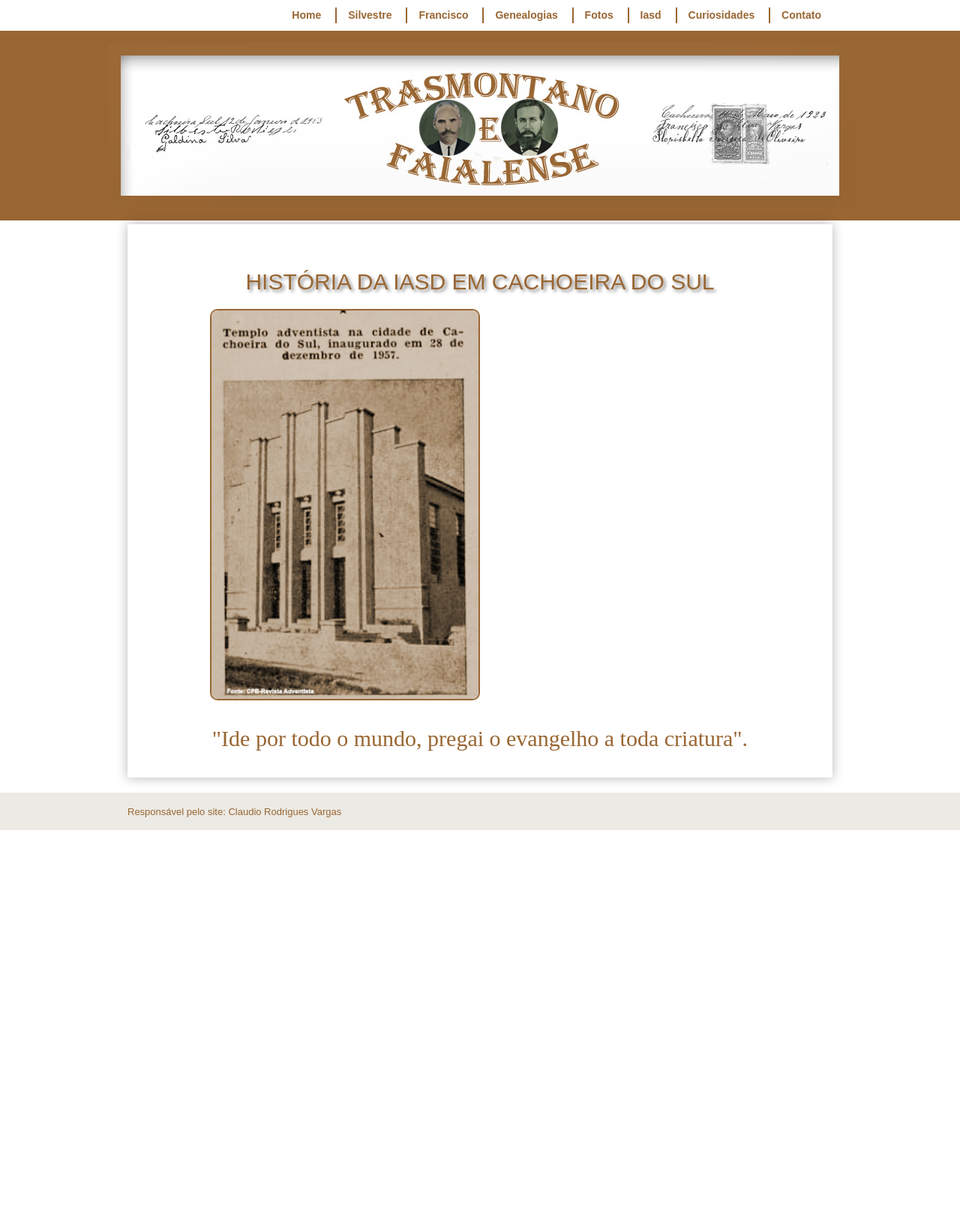
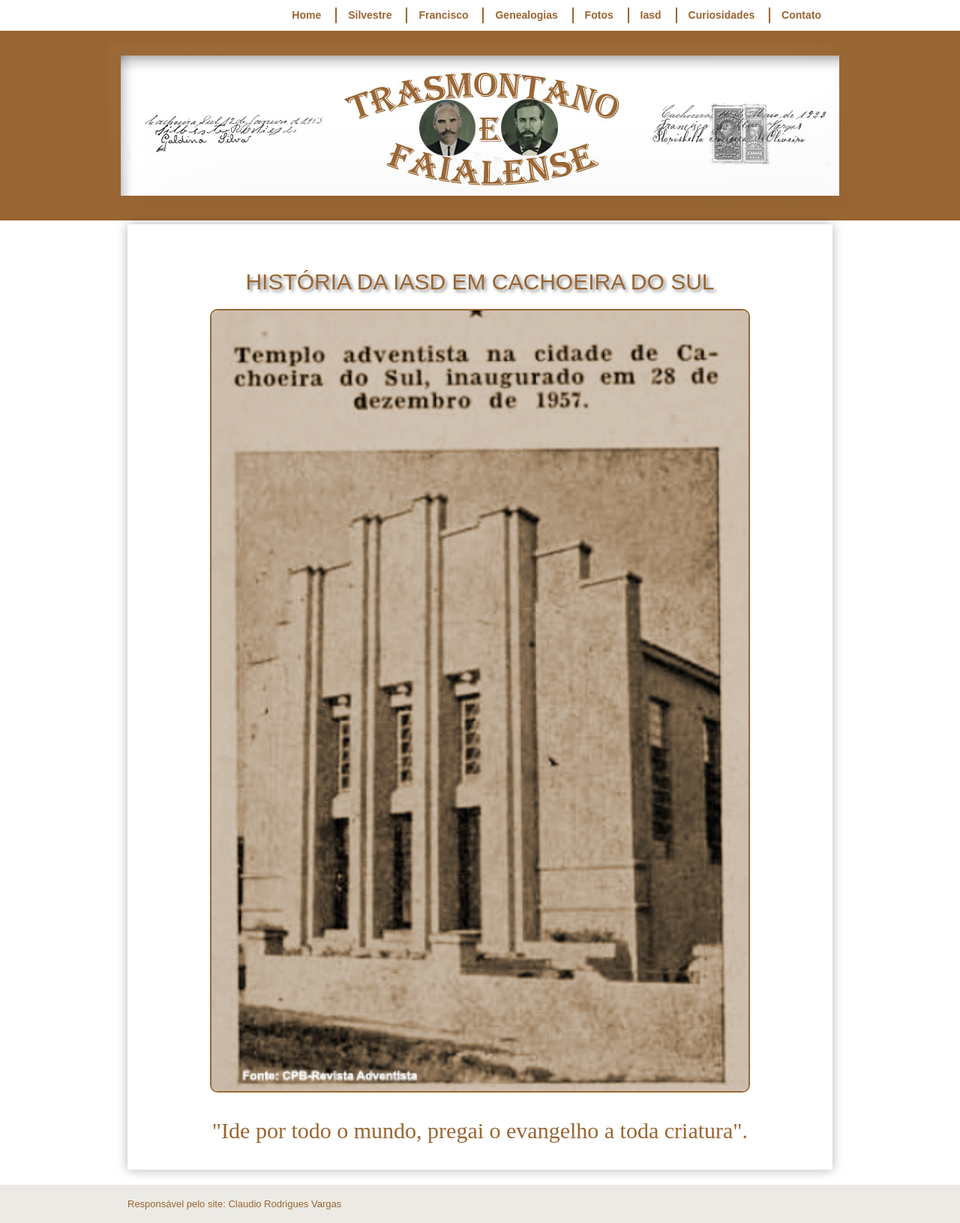
Before and after one commit to claudiovargas1955/claudiovargas1955.github.io, a Jekyll site: the page built from _pages/história-da-iasd-cachoeira.html, in a window 1280 px wide. Shown: the whole page at 75% size. Built offline with Jekyll 4.4.1, drawn with Linux system fonts in a browser that asks for light colours; some web fonts are replaced; before the commit the page ends 1107 px from its top, so only the background shows below that.

Commit message:
Update história-da-iasd-cachoeira.html

```diff
--- a/_pages/história-da-iasd-cachoeira.html
+++ b/_pages/história-da-iasd-cachoeira.html
@@ -70,7 +70,7 @@ details[open] summary {color:#996633;
 
 figure.foto-legenda { position: relative;
                     }
-figure.foto-legenda img { width: 40%;
+figure.foto-legenda img { width: 80%;
                           height: 50%;
                           margin-left:90px;
                         }
@@ -80,8 +80,8 @@ figure.foto-legenda img { width: 40%;
                                   top: 0px;
                                   background-color: rgba(0,0,0, 0.3);
                                   color: white;
-                                  width: 40%;
-                                  height: 50%;
+                                  width: 80%;
+                                  height: 100%;
                                   padding-left: 10px;
                                   box-sizing: border-box;
                                   transition:opacity 1s;
```
